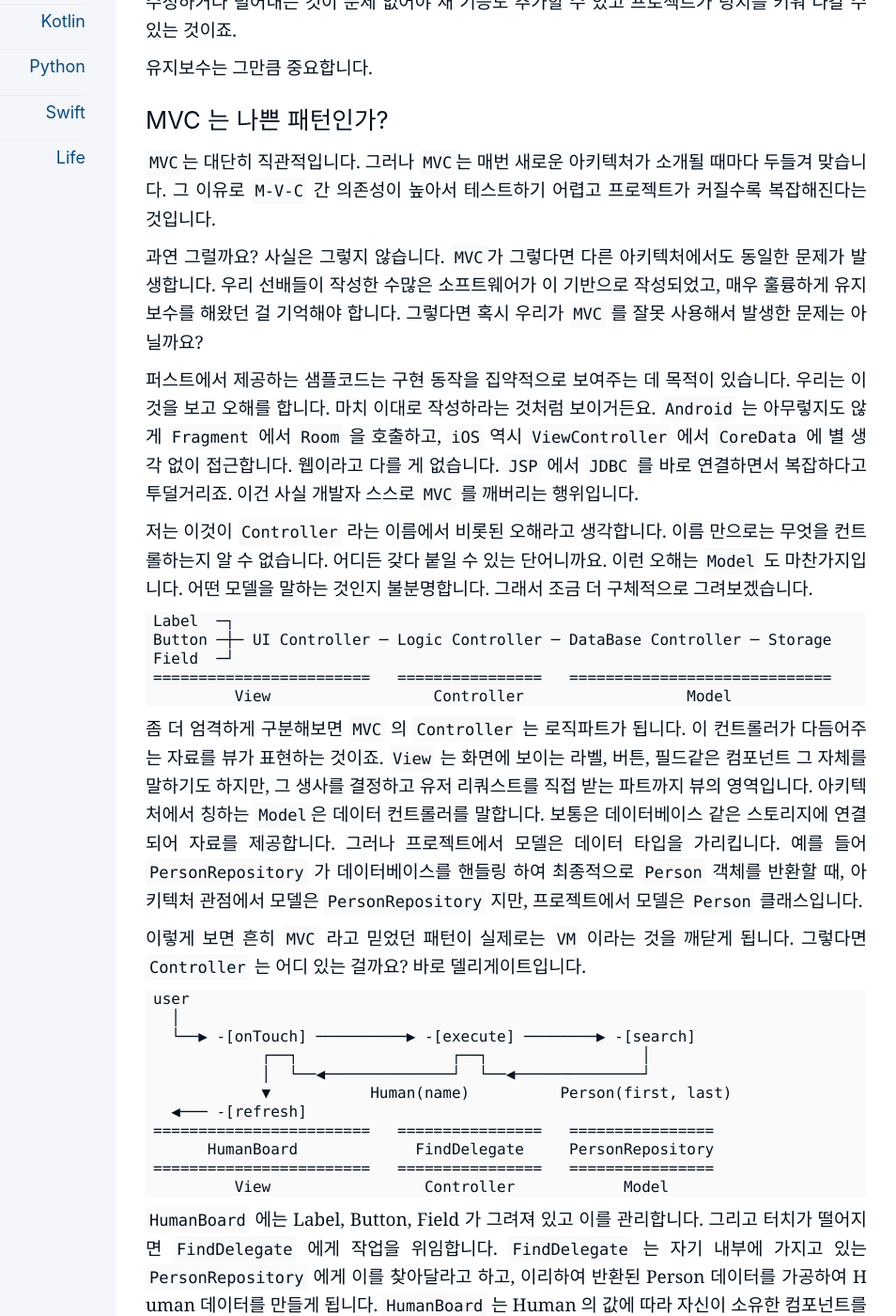
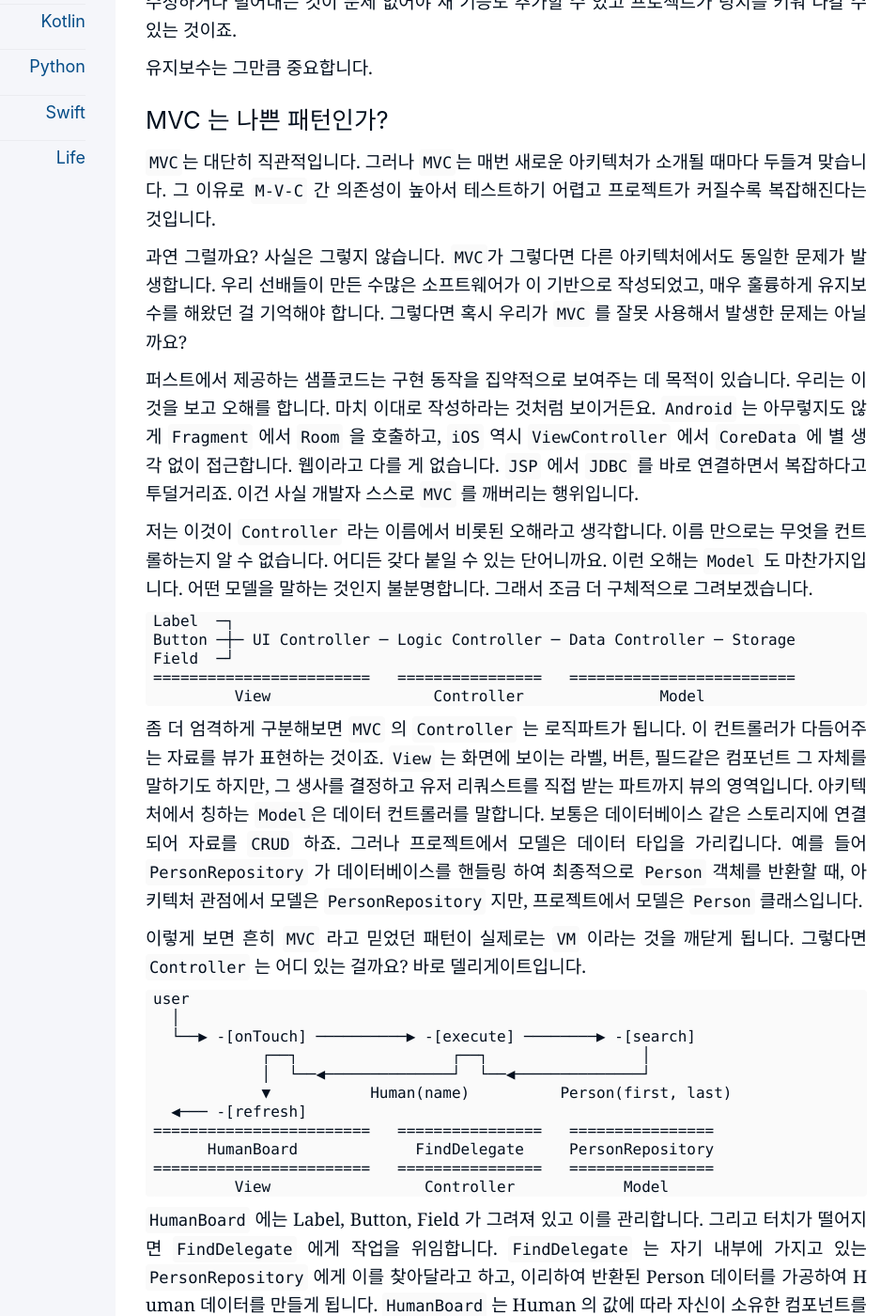
Before and after one commit to kiroshin/kiroshin.github.io, a Jekyll site: the page built from _posts/2024-07-15-architecture.md, in a window 1280 px wide and 1400 px high, scrolled down 824 px. Shown: the whole window at 94% size, without its empty margins (197-1151 px from the left). Built offline with Jekyll 4.4.1, drawn with Linux system fonts in a browser that asks for light colours; some of the changed text lies outside the part shown.

Commit message:
Update 2024-07-15-architecture.md

````diff
--- a/_posts/2024-07-15-architecture.md
+++ b/_posts/2024-07-15-architecture.md
@@ -23,7 +23,7 @@
 
 `MVC`는 대단히 직관적입니다. 그러나 `MVC`는 매번 새로운 아키텍처가 소개될 때마다 두들겨 맞습니다. 그 이유로 `M-V-C` 간 의존성이 높아서 테스트하기 어렵고 프로젝트가 커질수록 복잡해진다는 것입니다.
 
-과연 그럴까요? 사실은 그렇지 않습니다. `MVC`가 그렇다면 다른 아키텍처에서도 동일한 문제가 발생합니다. 우리 선배들이 작성한 수많은 소프트웨어가 이 기반으로 작성되었고, 매우 훌륭하게 유지보수를 해왔던 걸 기억해야 합니다. 그렇다면 혹시 우리가 `MVC` 를 잘못 사용해서 발생한 문제는 아닐까요?
+과연 그럴까요? 사실은 그렇지 않습니다. `MVC`가 그렇다면 다른 아키텍처에서도 동일한 문제가 발생합니다. 우리 선배들이 만든 수많은 소프트웨어가 이 기반으로 작성되었고, 매우 훌륭하게 유지보수를 해왔던 걸 기억해야 합니다. 그렇다면 혹시 우리가 `MVC` 를 잘못 사용해서 발생한 문제는 아닐까요?
 
 퍼스트에서 제공하는 샘플코드는 구현 동작을 집약적으로 보여주는 데 목적이 있습니다. 우리는 이것을 보고 오해를 합니다. 마치 이대로 작성하라는 것처럼 보이거든요. `Android` 는 아무렇지도 않게 `Fragment` 에서 `Room` 을 호출하고, `iOS` 역시 `ViewController` 에서 `CoreData` 에 별 생각 없이 접근합니다. 웹이라고 다를 게 없습니다. `JSP` 에서 `JDBC` 를 바로 연결하면서 복잡하다고 투덜거리죠. 이건 사실 개발자 스스로 `MVC` 를 깨버리는 행위입니다.
 
@@ -31,13 +31,13 @@
 
 ```
 Label  ─┐
-Button ─┼─ UI Controller ─ Logic Controller ─ DataBase Controller ─ Storage
+Button ─┼─ UI Controller ─ Logic Controller ─ Data Controller ─ Storage
 Field  ─┘
-========================   ================   =============================
-         View                  Controller                  Model
+========================   ================   =========================
+         View                  Controller               Model
 ```
 
-좀 더 엄격하게 구분해보면 `MVC` 의 `Controller` 는 로직파트가 됩니다. 이 컨트롤러가 다듬어주는 자료를 뷰가 표현하는 것이죠. `View` 는 화면에 보이는 라벨, 버튼, 필드같은 컴포넌트 그 자체를 말하기도 하지만, 그 생사를 결정하고 유저 리쿼스트를 직접 받는 파트까지 뷰의 영역입니다. 아키텍처에서 칭하는 `Model`은 데이터 컨트롤러를 말합니다. 보통은 데이터베이스 같은 스토리지에 연결되어 자료를 제공합니다. 그러나 프로젝트에서 모델은 데이터 타입을 가리킵니다. 예를 들어 `PersonRepository` 가 데이터베이스를 핸들링 하여 최종적으로 `Person` 객체를 반환할 때, 아키텍처 관점에서 모델은  `PersonRepository` 지만, 프로젝트에서 모델은 `Person` 클래스입니다.
+좀 더 엄격하게 구분해보면 `MVC` 의 `Controller` 는 로직파트가 됩니다. 이 컨트롤러가 다듬어주는 자료를 뷰가 표현하는 것이죠. `View` 는 화면에 보이는 라벨, 버튼, 필드같은 컴포넌트 그 자체를 말하기도 하지만, 그 생사를 결정하고 유저 리쿼스트를 직접 받는 파트까지 뷰의 영역입니다. 아키텍처에서 칭하는 `Model`은 데이터 컨트롤러를 말합니다. 보통은 데이터베이스 같은 스토리지에 연결되어 자료를 `CRUD` 하죠. 그러나 프로젝트에서 모델은 데이터 타입을 가리킵니다. 예를 들어 `PersonRepository` 가 데이터베이스를 핸들링 하여 최종적으로 `Person` 객체를 반환할 때, 아키텍처 관점에서 모델은  `PersonRepository` 지만, 프로젝트에서 모델은 `Person` 클래스입니다.
 
 이렇게 보면 흔히 `MVC` 라고 믿었던 패턴이 실제로는 `VM` 이라는 것을 깨닫게 됩니다. 그렇다면 `Controller` 는 어디 있는 걸까요? 바로 델리게이트입니다.
 
@@ -100,10 +100,10 @@
 일반적으로 델리게이트는 자료를 반환하면서도 그것이 뷰에서 어떻게 표현될지 알지 못합니다. Ui Controller 를 테스트하면 될 것 같지만 Ui Controller 는 그 자신이 뷰 컴포넌트를 포함하기 때문에 `Unit Test` 가 조금 곤란합니다. 그렇다고 `Ui Test` 를 하기에는 부담이 큽니다. Ui Test 코드는 작성하는 게 정말 짜증나고 별 실효성도 없습니다. 저는 화면을 띄워보고 만저볼 뿐이지 따로 Ui Test 를 하지는 않습니다.
 
 ```
-@stateA   ◀────┐
-@stateB   ◀─┐◀─┤
-- exec1   ──┘  │
-- exec2   ─────┘
+@stateA    ◀────┐
+@stateB    ◀─┐◀─┤
+- exec1()  ──┘  │
+- exec2()  ─────┘
 ```
 
 뷰모델은 Ui 에 표현될 값을 State 에 담기 때문에 테스트하기 더욱 쉽습니다. 특히 하나의 작업 결과에 대해 여러 상태가 바뀔 때 유용합니다. 즉 뷰모델의 어떤 함수의 처리 결과로 Ui 의 전체 상태가 어떻게 변할지 알기 쉽다는 뜻입니다. 그래서 뷰모델까지만 Unit Test 해도 충분해집니다.
````
